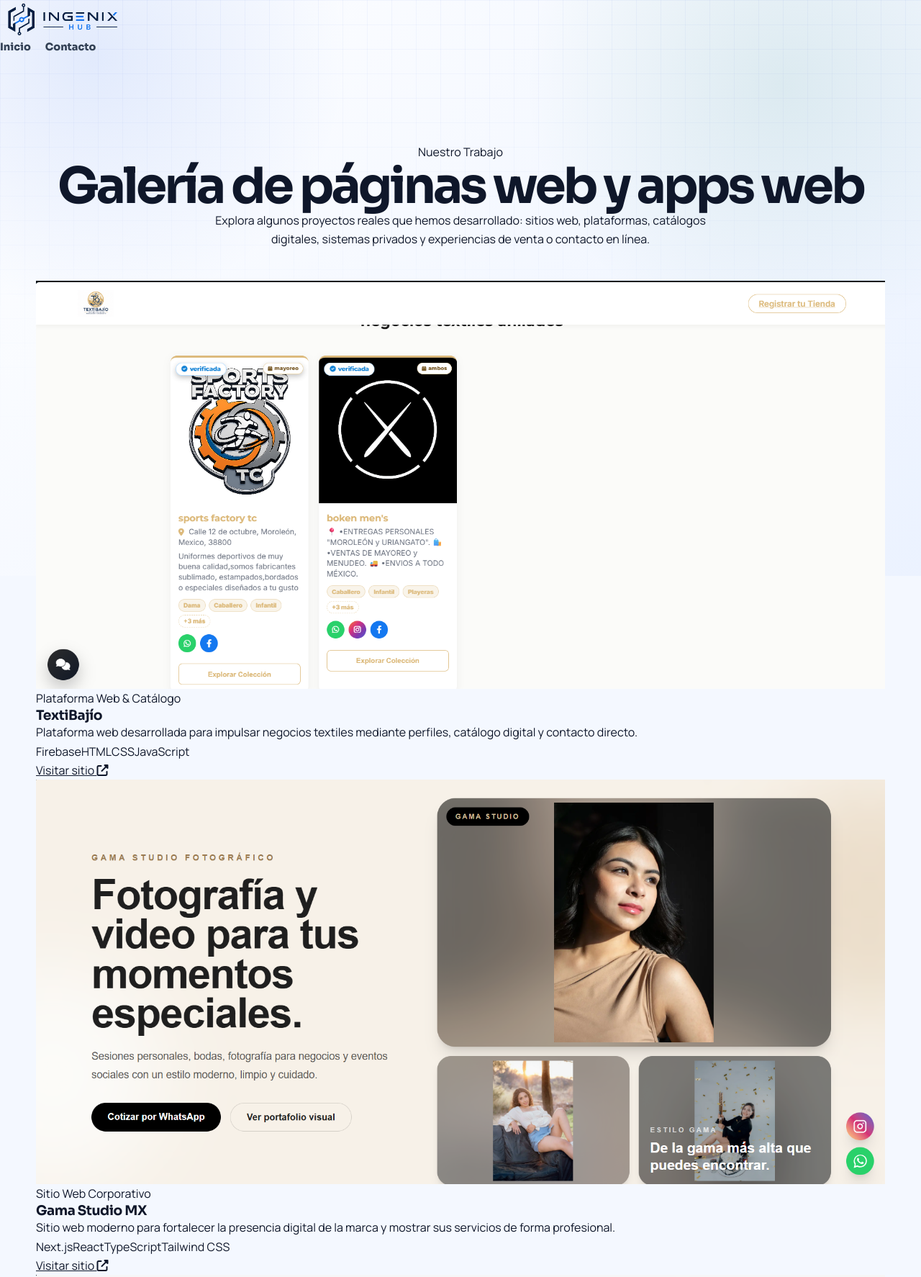
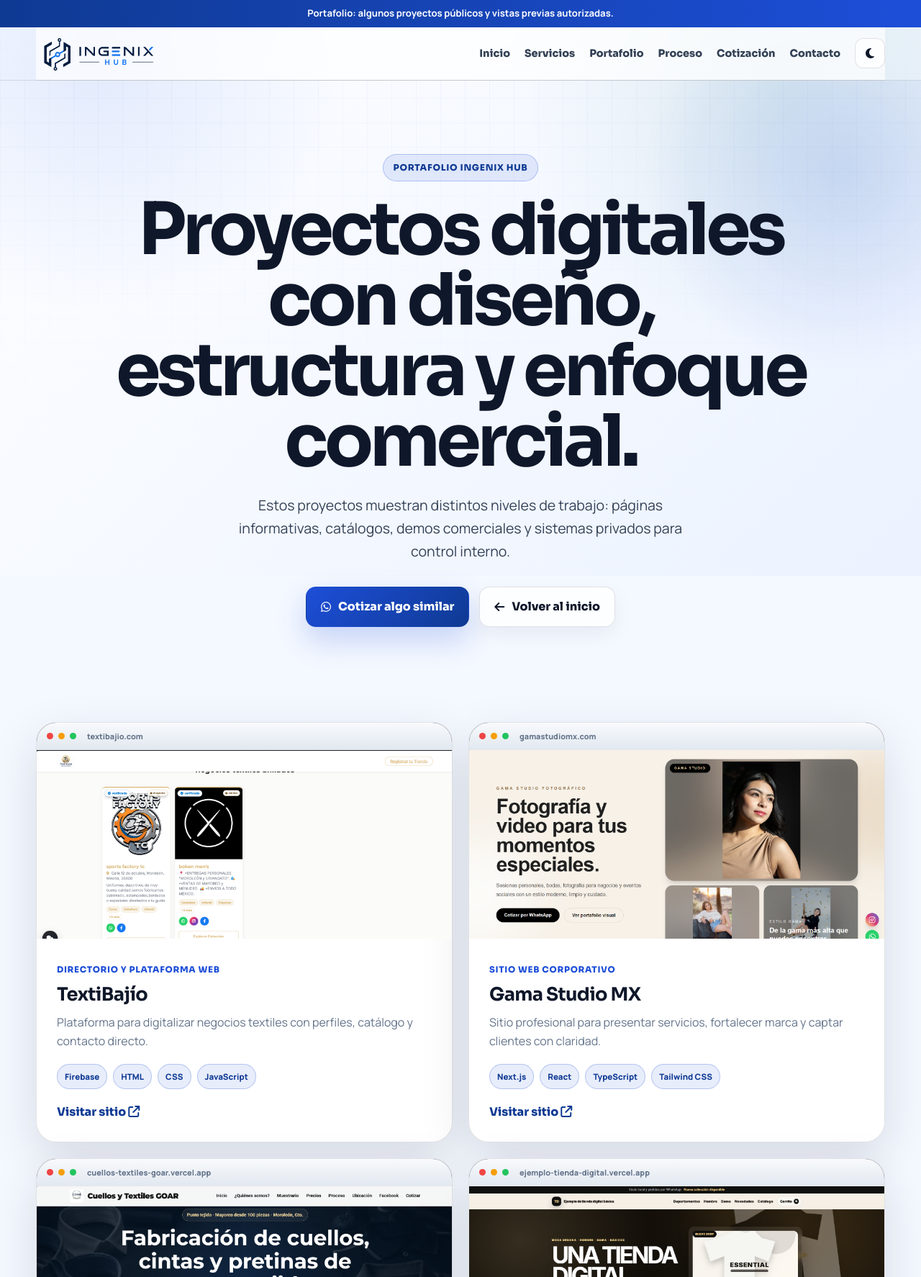
Before and after one commit to AndreGMPy/Ingenix-Hub, a plain HTML site: page MiPaginaOficial/portafolio.html in a window 1280 px wide. Shown: the top 1774 px of the page at 72% size. Drawn offline with Linux system fonts and the light colour scheme.

Commit message:
Update portafolio.html

```diff
--- a/MiPaginaOficial/portafolio.html
+++ b/MiPaginaOficial/portafolio.html
@@ -1,124 +1,123 @@
 <!DOCTYPE html>
 <html lang="es">
-
 <head>
     <meta charset="UTF-8">
-    <meta name="viewport" content="width=device-width, initial-scale=1.0">
-    <title>Portafolio Web y Apps | Ingenix Hub</title>
-    <link href="https://fonts.googleapis.com/css2?family=Manrope:wght@300;400;500;600;700;800&family=Sora:wght@300;400;500;600;700;800&display=swap"
-        rel="stylesheet">
+    <meta name="viewport" content="width=device-width, initial-scale=1.0, viewport-fit=cover">
+    <meta name="description" content="Portafolio de Ingenix Hub: páginas web, catálogos digitales, apps web y sistemas para negocios.">
+    <meta name="theme-color" content="#0b1f52">
+    <title>Portafolio | Ingenix Hub</title>
+    <link rel="preconnect" href="https://fonts.googleapis.com">
+    <link rel="preconnect" href="https://fonts.gstatic.com" crossorigin>
+    <link href="https://fonts.googleapis.com/css2?family=Manrope:wght@400;500;600;700;800&family=Sora:wght@400;500;600;700;800&display=swap" rel="stylesheet">
     <link rel="stylesheet" href="https://cdnjs.cloudflare.com/ajax/libs/font-awesome/6.4.0/css/all.min.css">
     <link rel="stylesheet" href="styles.css">
-    <style>
-        .portfolio-page-header {
-            padding: 120px 20px 45px 20px;
-            text-align: center;
-        }
+</head>
+<body>
+    <div class="scroll-progress" id="scroll-progress" aria-hidden="true"></div>
 
-        .portfolio-page-header p {
-            color: var(--text-muted);
-            max-width: 700px;
-            margin: 0 auto;
-        }
-
-        @media (max-width: 600px) {
-            .portfolio-page-header {
-                padding: 90px 16px 28px 16px;
-            }
-
-            .portfolio-page-header h2 {
-                margin-bottom: 15px;
-            }
-        }
-    </style>
-</head>
-
-<body>
-
-    <header>
-        <nav>
-            <a href="index.html" class="logo-link">
-                <div class="logo-wrapper">
-                    <img src="logo_no_bg.png" alt="Ingenix Hub Logo" class="logo-img">
-                </div>
+    <header class="site-header">
+        <div class="top-ribbon">
+            <a href="index.html#quote"><strong>Portafolio:</strong> algunos proyectos públicos y vistas previas autorizadas.</a>
+        </div>
+        <nav class="site-nav" aria-label="Navegación principal">
+            <a href="index.html#hero" class="logo-link" aria-label="Ir al inicio de Ingenix Hub">
+                <img src="logo_no_bg.png" alt="Ingenix Hub" class="logo-img">
             </a>
-            <ul class="nav-links portfolio-nav">
-                <li><a href="index.html">Inicio</a></li>
-                <li><a href="index.html#contact" class="nav-contact-btn">Contacto</a></li>
+            <button class="menu-toggle" id="menu-toggle" type="button" aria-label="Abrir menú" aria-controls="nav-links" aria-expanded="false">
+                <span></span><span></span><span></span>
+            </button>
+            <ul class="nav-links" id="nav-links">
+                <li><a class="nav-item" href="index.html#hero">Inicio</a></li>
+                <li><a class="nav-item" href="index.html#services">Servicios</a></li>
+                <li><a class="nav-item" href="index.html#portfolio">Portafolio</a></li>
+                <li><a class="nav-item" href="index.html#process">Proceso</a></li>
+                <li><a class="nav-item" href="index.html#quote">Cotización</a></li>
+                <li><a class="nav-item" href="index.html#contact">Contacto</a></li>
+                <li><button class="theme-toggle" id="theme-toggle" type="button" aria-label="Cambiar modo de color"><i class="fas fa-moon" aria-hidden="true"></i></button></li>
             </ul>
         </nav>
     </header>
 
-    <div class="portfolio-page-header">
-        <span class="hero-tag">Nuestro Trabajo</span>
-        <h2>Galería de páginas web y apps web</h2>
-        <p>Explora algunos proyectos reales que hemos desarrollado: sitios web, plataformas, catálogos digitales, sistemas privados y experiencias de venta o contacto en línea.</p>
-    </div>
-
-    <section id="portfolio-full" style="padding-top: 0;">
-        <div class="container">
-            <div class="portfolio-grid">
-
-                <div class="portfolio-card">
-                    <div class="portfolio-image project-shot"><img src="textibajio.png" alt="Vista previa de TextiBajío"></div>
-                    <div class="portfolio-content">
-                        <span class="project-tag">Plataforma Web & Catálogo</span>
-                        <h3>TextiBajío</h3>
-                        <p>Plataforma web desarrollada para impulsar negocios textiles mediante perfiles, catálogo digital y contacto directo.</p><div class="project-tech-row"><span>Firebase</span><span>HTML</span><span>CSS</span><span>JavaScript</span></div>
-                        <a href="https://textibajio.com" target="_blank" class="portfolio-link">Visitar sitio <i class="fas fa-external-link-alt"></i></a>
+    <main>
+        <section class="hero portfolio-hero">
+            <div class="hero-light hero-light-one" aria-hidden="true"></div>
+            <div class="container hero-layout portfolio-hero-layout">
+                <div class="hero-copy" data-reveal>
+                    <span class="section-pill">Portafolio Ingenix Hub</span>
+                    <h1>Proyectos digitales con diseño, estructura y enfoque comercial.</h1>
+                    <p>Estos proyectos muestran distintos niveles de trabajo: páginas informativas, catálogos, demos comerciales y sistemas privados para control interno.</p>
+                    <div class="hero-actions">
+                        <a class="btn btn-primary" href="https://wa.me/524451820808?text=Hola%2C%20vi%20tu%20portafolio%20y%20quiero%20cotizar%20un%20proyecto%20web." target="_blank" rel="noopener noreferrer"><i class="fab fa-whatsapp" aria-hidden="true"></i>Cotizar algo similar</a>
+                        <a class="btn btn-ghost" href="index.html"><i class="fas fa-arrow-left" aria-hidden="true"></i>Volver al inicio</a>
                     </div>
                 </div>
+            </div>
+        </section>
 
-                <div class="portfolio-card">
-                    <div class="portfolio-image project-shot"><img src="gama-studio.png" alt="Vista previa de Gama Studio MX"></div>
-                    <div class="portfolio-content">
-                        <span class="project-tag">Sitio Web Corporativo</span>
-                        <h3>Gama Studio MX</h3>
-                        <p>Sitio web moderno para fortalecer la presencia digital de la marca y mostrar sus servicios de forma profesional.</p><div class="project-tech-row"><span>Next.js</span><span>React</span><span>TypeScript</span><span>Tailwind CSS</span></div>
-                        <a href="https://gamastudiomx.com" target="_blank" class="portfolio-link">Visitar sitio <i class="fas fa-external-link-alt"></i></a>
-                    </div>
+        <section class="section portfolio-list-section">
+            <div class="container portfolio-grid-page">
+                <article class="portfolio-page-card tilt-card" data-reveal>
+                    <div class="browser-mockup"><div class="browser-bar"><span></span><span></span><span></span><small>textibajio.com</small></div><img src="textibajio.png" alt="TextiBajío"></div>
+                    <div class="project-info"><small>Directorio y plataforma web</small><h3>TextiBajío</h3><p>Plataforma para digitalizar negocios textiles con perfiles, catálogo y contacto directo.</p><div class="tech-tags"><span>Firebase</span><span>HTML</span><span>CSS</span><span>JavaScript</span></div><a href="https://textibajio.com" target="_blank" rel="noopener noreferrer">Visitar sitio <i class="fas fa-arrow-up-right-from-square"></i></a></div>
+                </article>
+
+                <article class="portfolio-page-card tilt-card" data-reveal>
+                    <div class="browser-mockup"><div class="browser-bar"><span></span><span></span><span></span><small>gamastudiomx.com</small></div><img src="gama-studio.png" alt="Gama Studio MX"></div>
+                    <div class="project-info"><small>Sitio web corporativo</small><h3>Gama Studio MX</h3><p>Sitio profesional para presentar servicios, fortalecer marca y captar clientes con claridad.</p><div class="tech-tags"><span>Next.js</span><span>React</span><span>TypeScript</span><span>Tailwind CSS</span></div><a href="https://gamastudiomx.com" target="_blank" rel="noopener noreferrer">Visitar sitio <i class="fas fa-arrow-up-right-from-square"></i></a></div>
+                </article>
+
+                <article class="portfolio-page-card tilt-card" data-reveal>
+                    <div class="browser-mockup"><div class="browser-bar"><span></span><span></span><span></span><small>cuellos-textiles-goar.vercel.app</small></div><img src="cuellos-textiles-goar.png" alt="Cuellos Textiles Goar"></div>
+                    <div class="project-info"><small>Catálogo y página web</small><h3>Cuellos Textiles Goar</h3><p>Página enfocada en mostrar productos textiles y facilitar el contacto comercial.</p><div class="tech-tags"><span>HTML</span><span>CSS</span><span>Responsive</span><span>Vercel</span></div><a href="https://cuellos-textiles-goar.vercel.app" target="_blank" rel="noopener noreferrer">Visitar sitio <i class="fas fa-arrow-up-right-from-square"></i></a></div>
+                </article>
+
+                <article class="portfolio-page-card tilt-card" data-reveal>
+                    <div class="browser-mockup"><div class="browser-bar"><span></span><span></span><span></span><small>ejemplo-tienda-digital.vercel.app</small></div><img src="demo-tienda-online.png" alt="Demo de ventas online"></div>
+                    <div class="project-info"><small>Demo comercial</small><h3>Demo de Ventas Online</h3><p>Demo para mostrar catálogo, experiencia de compra y flujo de contacto comercial.</p><div class="tech-tags"><span>Node.js</span><span>JavaScript</span><span>HTML/CSS</span><span>Backend</span></div><a href="https://ejemplo-tienda-digital.vercel.app" target="_blank" rel="noopener noreferrer">Visitar sitio <i class="fas fa-arrow-up-right-from-square"></i></a></div>
+                </article>
+
+                <article class="portfolio-page-card tilt-card" data-reveal>
+                    <div class="browser-mockup"><div class="browser-bar"><span></span><span></span><span></span><small>app privada / dashboard</small></div><img src="damaris-dashboard.png" alt="Sistema de control de ventas"></div>
+                    <div class="project-info"><small>App web privada</small><h3>Sistema de Control de Ventas</h3><p>Dashboard privado para ventas, gastos, ganancias, inventario y control del negocio.</p><div class="tech-tags"><span>Next.js</span><span>React</span><span>PWA</span><span>Dashboard</span></div><span class="private-label">Vista previa privada</span></div>
+                </article>
+            </div>
+        </section>
+
+        <section class="quote-section">
+            <div class="container quote-panel" data-reveal>
+                <div class="quote-copy">
+                    <span class="section-pill">Cotización personalizada</span>
+                    <h2>¿Quieres algo parecido para tu negocio?</h2>
+                    <p>Mándame tu idea y te digo qué tipo de proyecto te conviene: web, catálogo, panel, app o sistema a medida.</p>
                 </div>
+                <div class="quote-actions">
+                    <a class="btn btn-primary" href="https://wa.me/524451820808?text=Hola%2C%20vi%20tu%20portafolio%20y%20quiero%20cotizar%20un%20proyecto." target="_blank" rel="noopener noreferrer"><i class="fab fa-whatsapp"></i>Cotizar por WhatsApp</a>
+                    <a class="btn btn-ghost" href="index.html#contact">Ver contacto</a>
+                </div>
+            </div>
+        </section>
+    </main>
 
-                <div class="portfolio-card">
-                    <div class="portfolio-image project-shot"><img src="cuellos-textiles-goar.png" alt="Vista previa de Cuellos Textiles Goar"></div>
-                    <div class="portfolio-content">
-                        <span class="project-tag">Catálogo / Página Web</span>
-                        <h3>Cuellos Textiles Goar</h3>
-                        <p>Proyecto web creado para presentar productos textiles con una imagen profesional y facilitar el contacto con clientes.</p><div class="project-tech-row"><span>HTML</span><span>CSS</span><span>Responsive</span><span>Vercel</span></div>
-                        <a href="https://cuellos-textiles-goar.vercel.app" target="_blank" class="portfolio-link">Visitar sitio <i class="fas fa-external-link-alt"></i></a>
-                    </div>
-                </div>
+    <footer class="site-footer"><div class="container footer-inner"><p>© 2026 Ingenix Hub.</p><a href="index.html">Inicio</a></div></footer>
 
-                <div class="portfolio-card">
-                    <div class="portfolio-image project-shot"><img src="demo-tienda-online.png" alt="Vista previa de Demo de Ventas Online"></div>
-                    <div class="portfolio-content">
-                        <span class="project-tag">Demo Comercial</span>
-                        <h3>Demo de Ventas Online</h3>
-                        <p>Proyecto demostrativo para mostrar catálogo, conversión y experiencia de compra o contacto en celular y escritorio.</p><div class="project-tech-row"><span>Node.js</span><span>JavaScript</span><span>HTML/CSS</span><span>Backend</span></div>
-                        <a href="https://ejemplo-tienda-digital.vercel.app" target="_blank" class="portfolio-link">Visitar sitio <i class="fas fa-external-link-alt"></i></a>
-                    </div>
-                </div>
+    <div class="mobile-action-bar" aria-label="Acciones rápidas"><a href="https://wa.me/524451820808?text=Hola%2C%20quiero%20cotizar%20un%20proyecto%20web." target="_blank" rel="noopener noreferrer"><i class="fab fa-whatsapp"></i> Cotizar</a><a href="index.html#portfolio"><i class="fas fa-layer-group"></i> Proyectos</a></div>
 
-                <div class="portfolio-card">
-                    <div class="portfolio-image project-shot">
-                        <img src="damaris-dashboard.png" alt="Dashboard de app web privada para Damaris">
-                    </div>
-                    <div class="portfolio-content">
-                        <span class="project-tag">App Web Privada</span>
-                        <h3>Sistema Administrativo para Damaris</h3>
-                        <p>App web privada con panel de ingresos, gastos operativos, ganancia neta, inventario y acciones rápidas para el control del negocio.</p><div class="project-tech-row"><span>Next.js</span><span>React</span><span>PWA</span><span>Dashboard</span></div>
-                        <span class="portfolio-link disabled-link">Proyecto privado · vista previa con capturas</span>
-                    </div>
-                </div>
-
-            </div>
-        </div>
-    </section>
-
-    <footer>
-        <p>&copy; 2026 Ingenix Hub. Páginas Web, Apps Web y Software en el Bajío.</p>
-    </footer>
-
+    <script>
+        const body = document.body;
+        const menuToggle = document.getElementById('menu-toggle');
+        const navLinks = document.getElementById('nav-links');
+        const themeToggle = document.getElementById('theme-toggle');
+        const progressBar = document.getElementById('scroll-progress');
+        function setTheme(theme){ const dark = theme === 'dark'; body.classList.toggle('dark-mode', dark); themeToggle.querySelector('i').className = dark ? 'fas fa-sun' : 'fas fa-moon'; localStorage.setItem('ingenix-theme', theme); }
+        setTheme(localStorage.getItem('ingenix-theme') || 'light');
+        themeToggle.addEventListener('click', () => setTheme(body.classList.contains('dark-mode') ? 'light' : 'dark'));
+        function closeMenu(){ navLinks.classList.remove('open'); menuToggle.classList.remove('open'); menuToggle.setAttribute('aria-expanded','false'); }
+        menuToggle.addEventListener('click', () => { const open = navLinks.classList.toggle('open'); menuToggle.classList.toggle('open', open); menuToggle.setAttribute('aria-expanded', String(open)); });
+        document.querySelectorAll('.nav-item').forEach(link => link.addEventListener('click', closeMenu));
+        window.addEventListener('scroll', () => { const total = document.documentElement.scrollHeight - window.innerHeight; progressBar.style.width = (total > 0 ? window.scrollY / total * 100 : 0) + '%'; }, { passive: true });
+        const items = document.querySelectorAll('[data-reveal]');
+        const reduce = window.matchMedia('(prefers-reduced-motion: reduce)').matches;
+        if ('IntersectionObserver' in window && !reduce) { const obs = new IntersectionObserver(entries => entries.forEach(e => { if(e.isIntersecting){ e.target.classList.add('visible'); obs.unobserve(e.target); } }), { threshold: .15 }); items.forEach(i => obs.observe(i)); } else { items.forEach(i => i.classList.add('visible')); }
+    </script>
 </body>
-
 </html>
```
